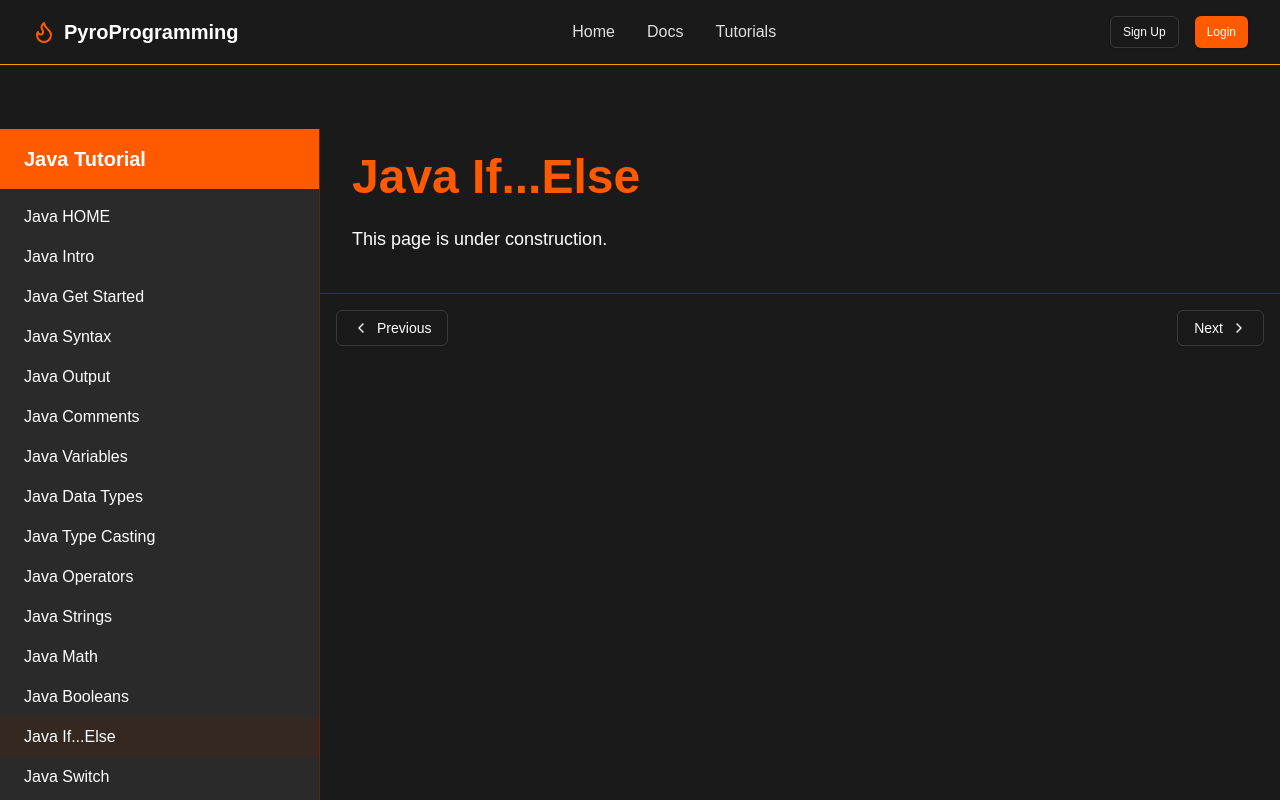
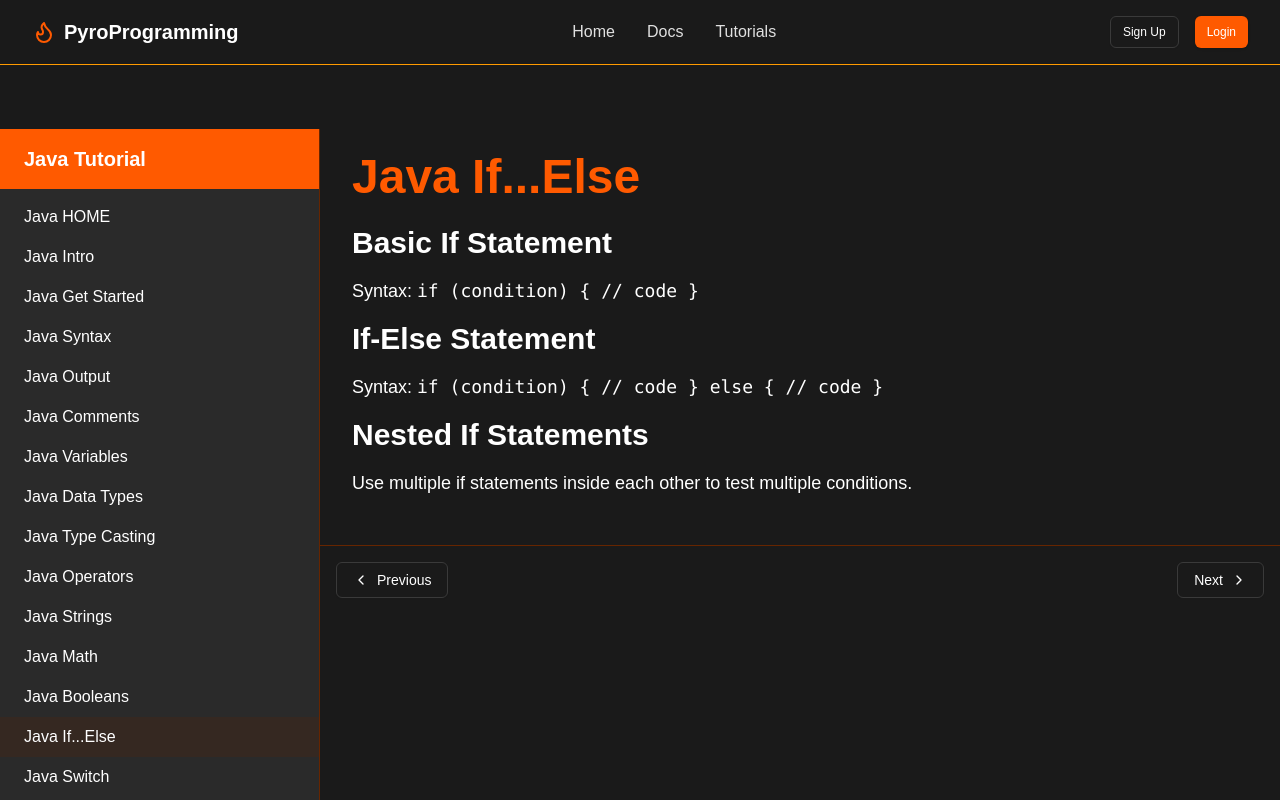
Before and after one commit to 321EZ123/PyroProgramming, a Next.js app: page /tutorials/java/if-else in a window 1280 px wide. Shown: the top 800 px of the page. Built offline with nearby package versions, Linux system fonts and the light colour scheme.

Commit message:
more stuff

```diff
--- a/src/app/tutorials/java/if-else/page.tsx
+++ b/src/app/tutorials/java/if-else/page.tsx
@@ -4,7 +4,12 @@ export default function Page() {
   return (
     <div className="max-w-4xl mx-auto">
       <h1 className="text-5xl font-bold mb-6 text-primary">Java If...Else</h1>
-      <p className="text-lg mb-4">This page is under construction.</p>
+      <h2 className="text-3xl font-semibold mb-4">Basic If Statement</h2>
+      <p className="text-lg mb-4">Syntax: <code>if (condition) { '{' } // code { '}' }</code></p>
+      <h2 className="text-3xl font-semibold mb-4">If-Else Statement</h2>
+      <p className="text-lg mb-4">Syntax: <code>if (condition) { '{' } // code { '}' } else { '{' } // code { '}' }</code></p>
+      <h2 className="text-3xl font-semibold mb-4">Nested If Statements</h2>
+      <p className="text-lg mb-6">Use multiple if statements inside each other to test multiple conditions.</p>
     </div>
   );
 }
```
